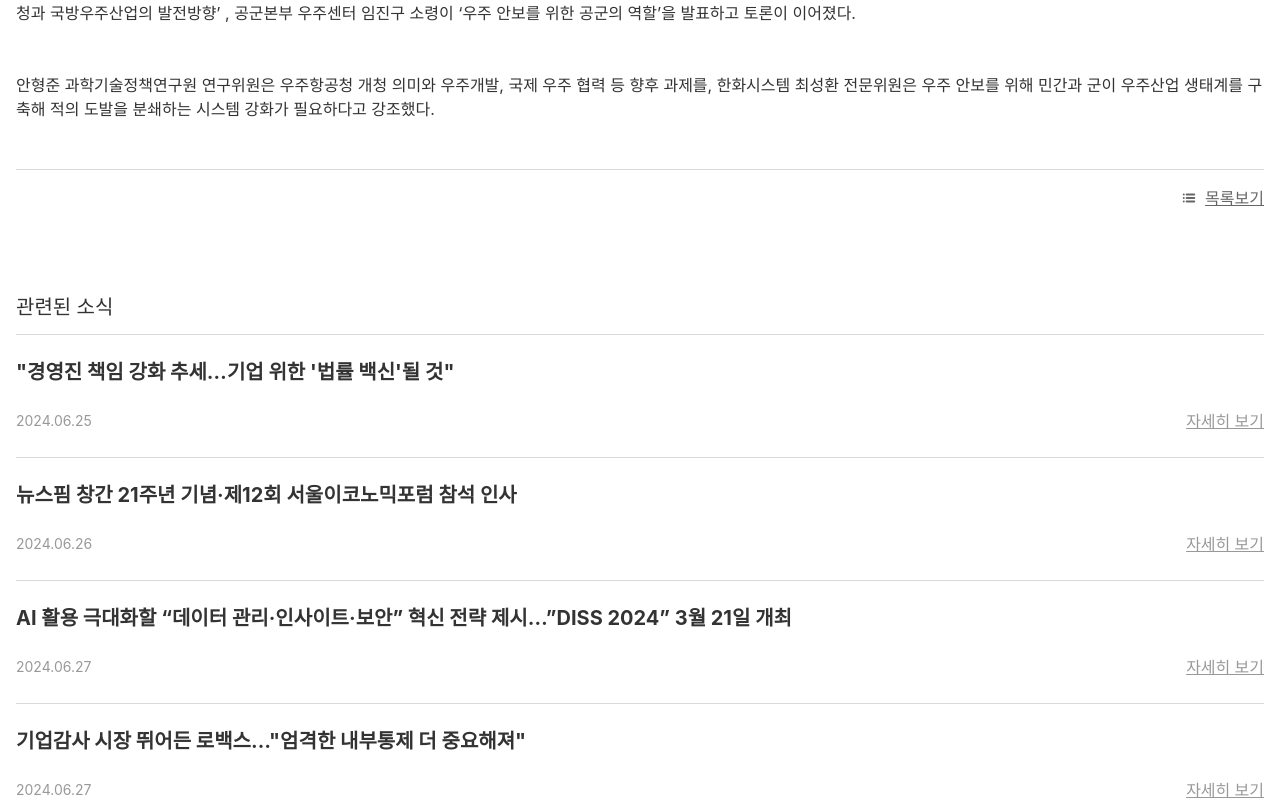
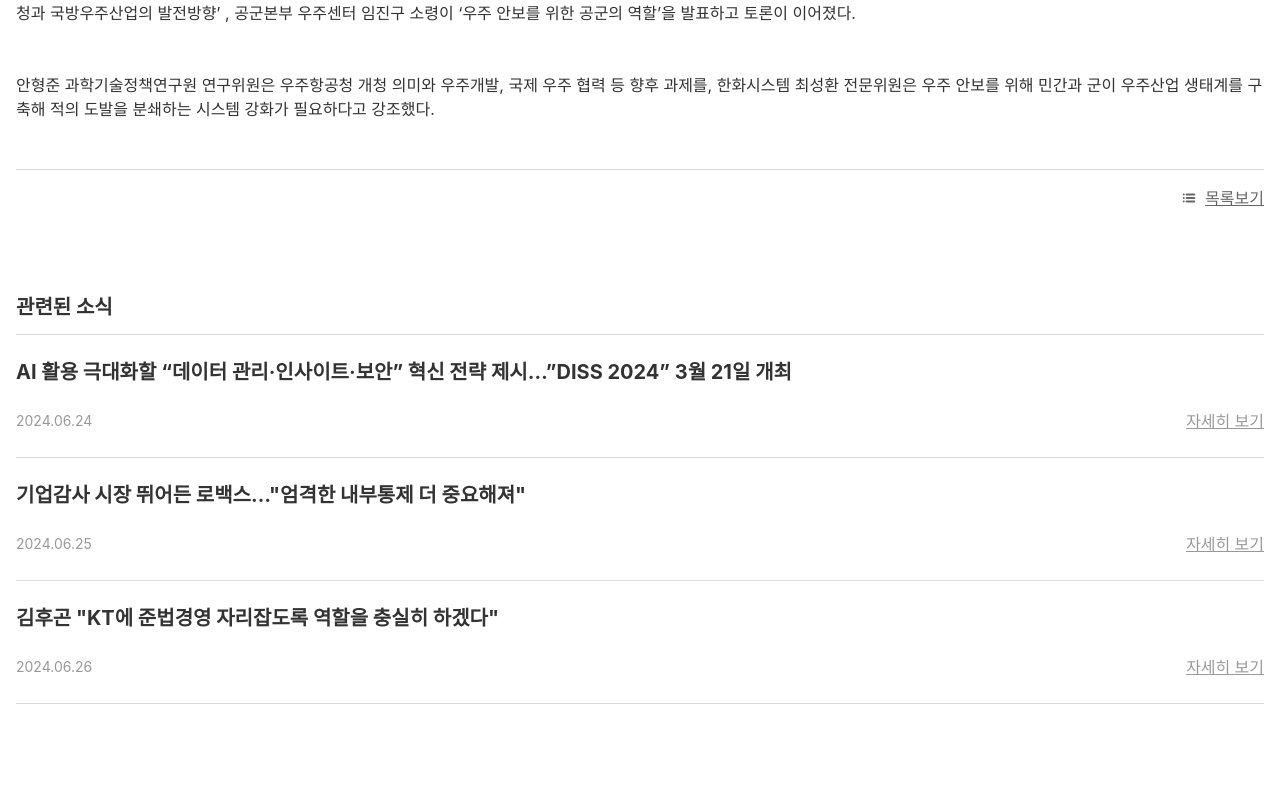
Before and after one commit to kimyeji89/LawVax, a React (Create React App) app: page /lawNews/detail in a window 1280 px wide. Shown: the part 1391-2190 px from the top of the page. Built offline with nearby package versions, Linux system fonts and the light colour scheme; a web font is replaced by a local one.

Commit message:
[MOD] css

```diff
--- a/src/components/user/FieldItem.jsx
+++ b/src/components/user/FieldItem.jsx
@@ -28,6 +28,7 @@ const field_item = css`
   font-size: 16px;
   font-weight: 500;
   line-height: 20px;
+  color: #000000;
 
   @media (max-width: 390px) {
     width: 134px;
--- a/src/components/user/FieldList.jsx
+++ b/src/components/user/FieldList.jsx
@@ -13,7 +13,10 @@ function FieldList({ title, children }) {
 
   return (
     <div css={field_wrap(isOpen)}>
-      <div css={field_list_wrap} onClick={toggleAccordion}>
+      <div
+        css={isOpen ? field_list_wrap_open : field_list_wrap}
+        onClick={toggleAccordion}
+      >
         <span css={item_title}>{title}</span>
         {isOpen ? (
           <img src={closeIcon} alt="close" />
@@ -43,6 +46,11 @@ const field_list_wrap = css`
   align-items: center;
 `;
 
+const field_list_wrap_open = css`
+  ${field_list_wrap};
+  border-bottom: 1px solid #c2c7cd;
+`;
+
 const item_title = css`
   font-size: 24px;
   line-height: 28px;
--- a/src/pages/user/LawNewsDetail.jsx
+++ b/src/pages/user/LawNewsDetail.jsx
@@ -13,33 +13,34 @@ import { ReactComponent as Share } from "@images/share-2.svg";
 import { ReactComponent as Printer } from "@images/printer.svg";
 import { ReactComponent as List } from "@images/list.svg";
 import { Link } from "react-router-dom";
+import newsItems from "@data/newsItems.json";
 
-const newsItems = [
-  {
-    image: newsImg2,
-    title: `"경영진 책임 강화 추세…기업 위한 '법률 백신'될 것"`,
-    date: "2024.06.25",
-    link: "/lawNews/detail",
-  },
-  {
-    image: newsImg3,
-    title: `뉴스핌 창간 21주년 기념·제12회 서울이코노믹포럼 참석 인사`,
-    date: "2024.06.26",
-    link: "/lawNews/detail",
-  },
-  {
-    image: newsImg4,
-    title: `AI 활용 극대화할 “데이터 관리·인사이트·보안” 혁신 전략 제시…”DISS 2024” 3월 21일 개최`,
-    date: "2024.06.27",
-    link: "/lawNews/detail",
-  },
-  {
-    image: newsImg5,
-    title: `기업감사 시장 뛰어든 로백스…"엄격한 내부통제 더 중요해져"`,
-    date: "2024.06.27",
-    link: "/lawNews/detail",
-  },
-];
+// const newsItems = [
+//   {
+//     image: newsImg2,
+//     title: `"경영진 책임 강화 추세…기업 위한 '법률 백신'될 것"`,
+//     date: "2024.06.25",
+//     link: "/lawNews/detail",
+//   },
+//   {
+//     image: newsImg3,
+//     title: `뉴스핌 창간 21주년 기념·제12회 서울이코노믹포럼 참석 인사`,
+//     date: "2024.06.26",
+//     link: "/lawNews/detail",
+//   },
+//   {
+//     image: newsImg4,
+//     title: `AI 활용 극대화할 “데이터 관리·인사이트·보안” 혁신 전략 제시…”DISS 2024” 3월 21일 개최`,
+//     date: "2024.06.27",
+//     link: "/lawNews/detail",
+//   },
+//   {
+//     image: newsImg5,
+//     title: `기업감사 시장 뛰어든 로백스…"엄격한 내부통제 더 중요해져"`,
+//     date: "2024.06.27",
+//     link: "/lawNews/detail",
+//   },
+// ];
 
 function LawNewsDetail() {
   return (
@@ -115,9 +116,9 @@ function LawNewsDetail() {
         </div>
 
         <div css={news_more}>
-          <p>관련된 소식</p>
+          <p css={title}>관련된 소식</p>
         </div>
-        {newsItems.map((news, index) => (
+        {newsItems.slice(0, -1).map((news, index) => (
           <NewsItem
             key={index}
             title={news.title}
@@ -131,6 +132,12 @@ function LawNewsDetail() {
 }
 
 export default LawNewsDetail;
+
+const title = css`
+  font-weight: 700;
+  font-size: 20px;
+  line-height: 26px;
+`;
 
 const news_wrap = css`
   padding: 0 16px;
```
